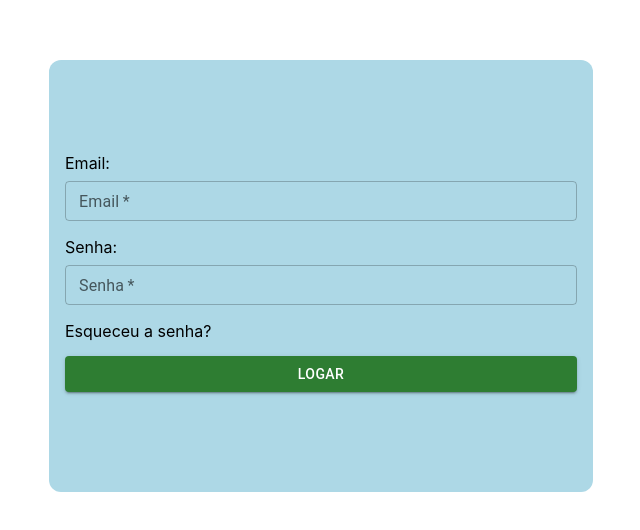
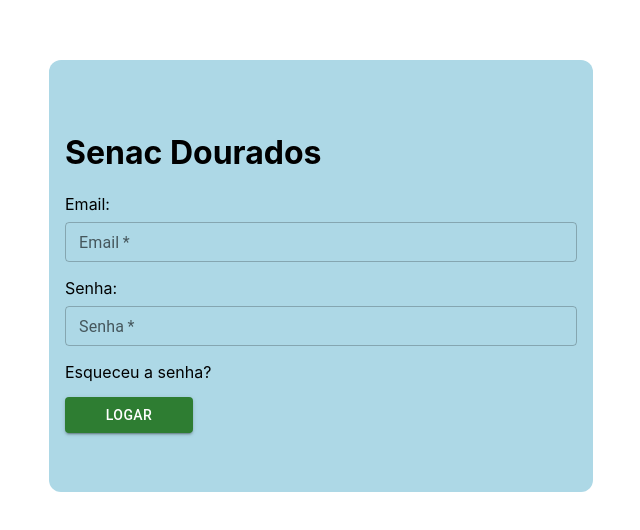
Before and after one commit to DinoHunter13000/novo-projeto-react, a React (Create React App) app: page / in a window 1280 px wide. Shown: the part 124-654 px from the top of the page, without its empty margins (319-959 px from the left). Built offline with nearby package versions, Linux system fonts and the light colour scheme.

Commit message:
mexi bem pouco

```diff
--- a/src/pages/home.tsx
+++ b/src/pages/home.tsx
@@ -9,7 +9,9 @@
   return (
     <>
     <main>
+
       <div className="login">
+        <h1> Senac Dourados</h1>
         <label htmlFor="Email">Email: </label>
         <TextField id="outlined-basic" label="Email" variant="outlined" required type="email"
         name="email" itemID="email" size="small"sx={{margin: "0.5em 0 1em 0"}}/>
@@ -17,7 +19,7 @@
         <TextField id="outlined-basic" label="Senha" variant="outlined" required type="password"
         name="password" itemID="password" size="small" sx={{margin: "0.5em 0"}}/>
         <label className="label">Esqueceu a senha? </label>
-          <Button variant="contained" color="success" sx={{margin: "0.5em 0", display: "flex"}}>Logar</Button>
+        <Button variant="contained" color="success" sx={{margin: "0.5em 0", display: "flex", width: "25%",}}>Logar</Button>
       </div>
     </main>
     </>
```
Lines whose indentation alone changed are shown as unchanged.
